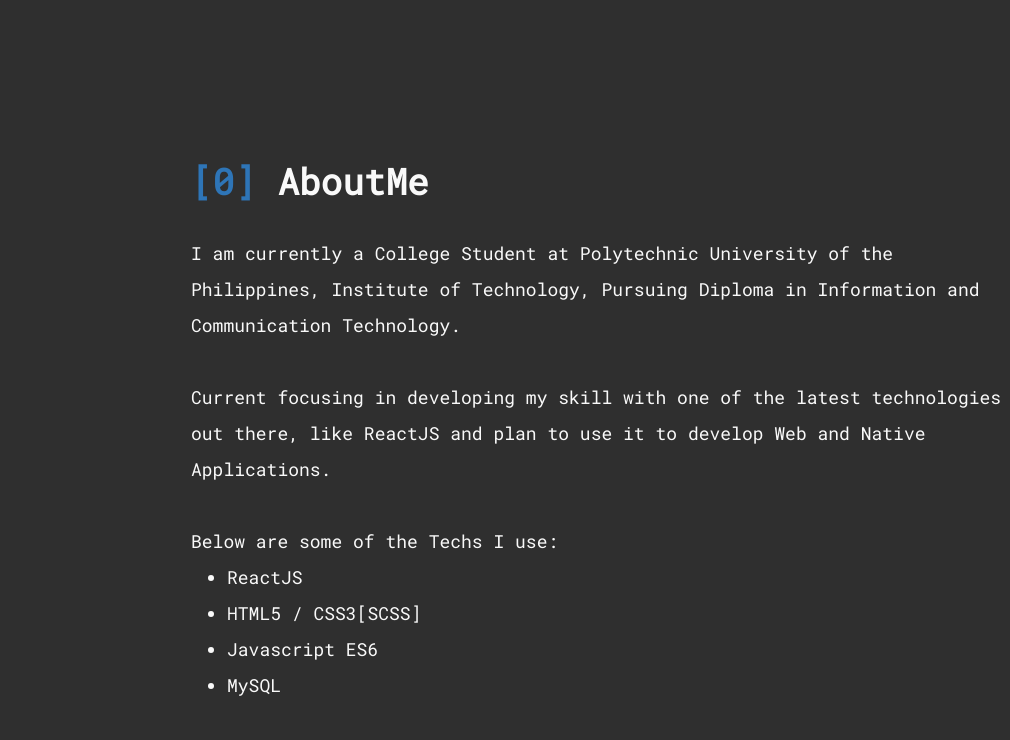
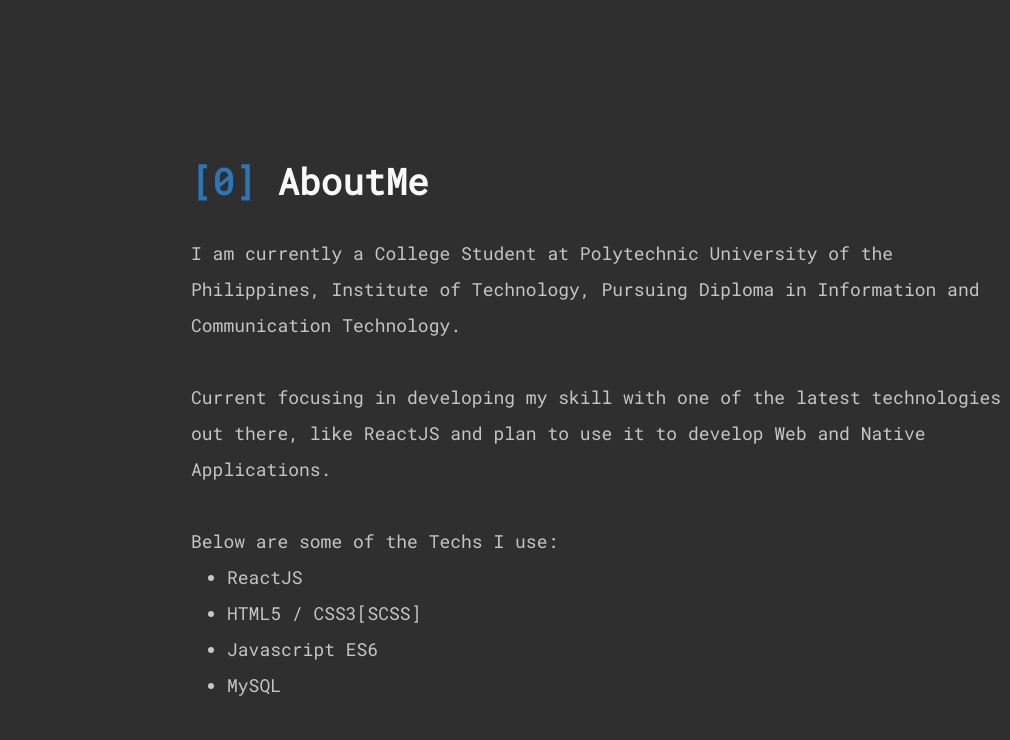
Before and after one commit to d3vLimpiado/jl-personal-web, a Gatsby site: page / in a window 1280 px wide. Shown: the part 767-1507 px from the top of the page, without its empty margins (37-1047 px from the left). Built offline with nearby package versions, Linux system fonts and the light colour scheme; Gatsby itself is replaced by a stand-in of ours.

Commit message:
Minor update/s
adjust the font color of regular text and heading text

```diff
--- a/src/style/MainWrapper.js
+++ b/src/style/MainWrapper.js
@@ -4,10 +4,14 @@
     width: 100%;
     min-height: 100vh;
     background-color: var(--jl-bg-color);
-    color: var(--jl-white);
+    color: var(--jl-fade);
     font-family: RobotoMonoReg;
     font-size: var(--jl-fs-reg);
     overflow-x: hidden;
+
+    h1{
+        color: var(--jl-white);
+    }
 
     @media screen and (min-width: 800px){
         font-size: var(--jl-fs-md);
```
